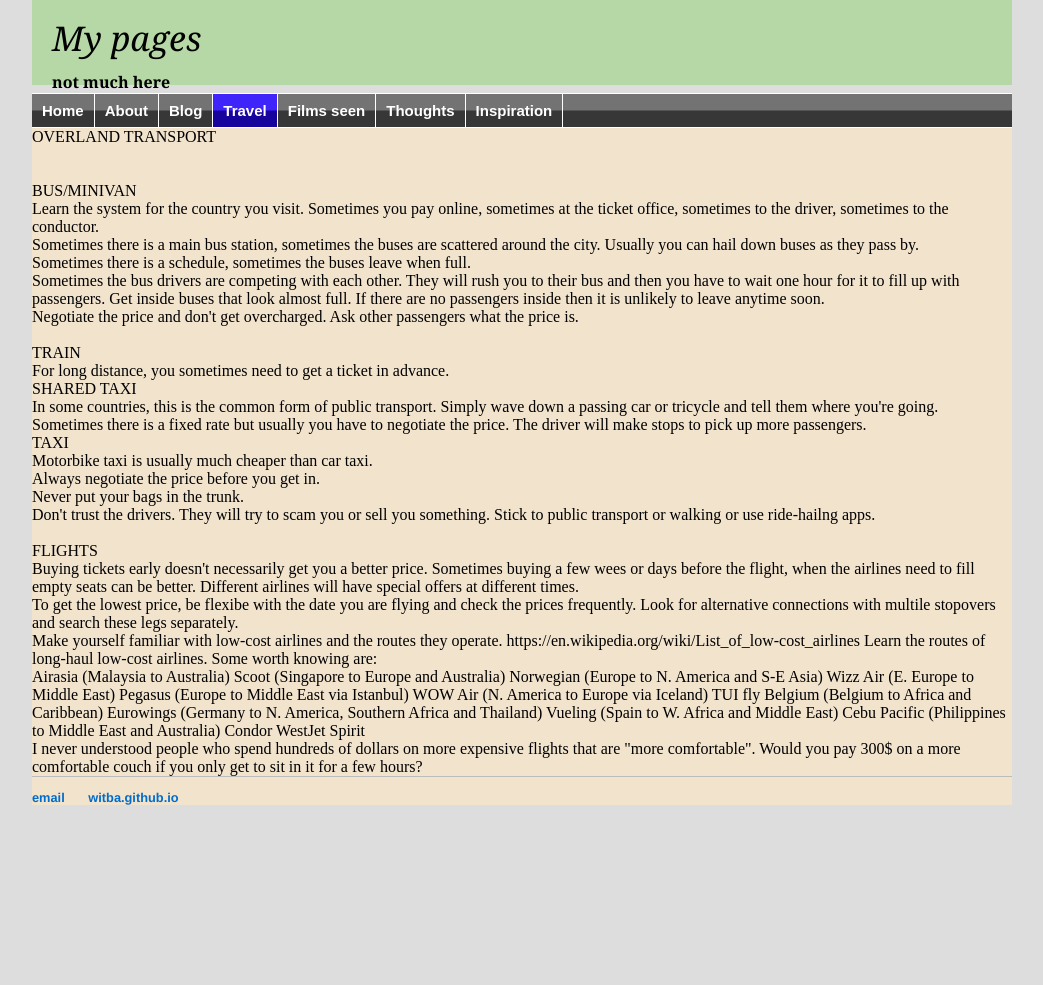
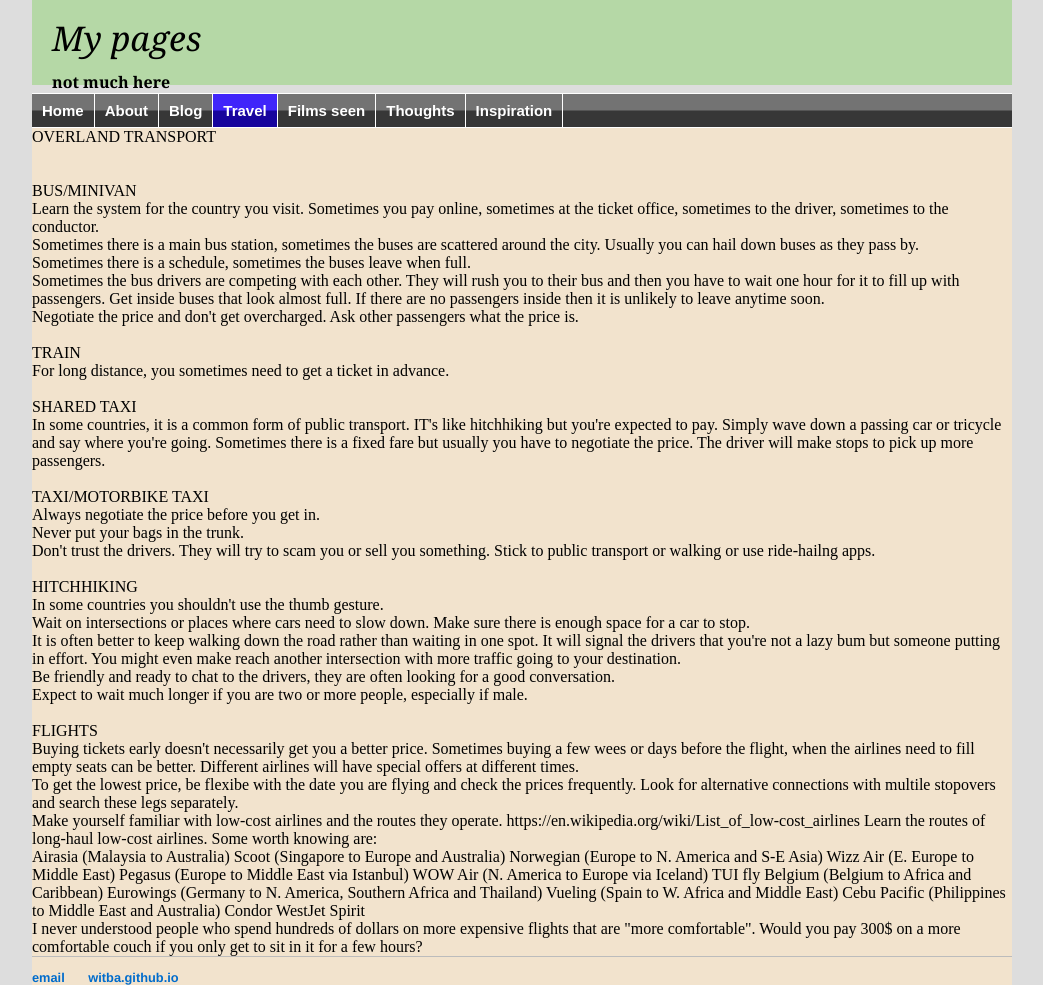
Before and after one commit to witba/witba.github.io, a Jekyll site: the page built from travel/transport.html, in a window 1280 px wide. Shown: the whole page, without its empty margins (118-1161 px from the left). Built offline with Jekyll 4.4.1, drawn with Linux system fonts in a browser that asks for light colours; before the commit the page ends 900 px from its top, so only the background shows below that.

Commit message:
Update transport.html

```diff
--- a/travel/transport.html
+++ b/travel/transport.html
@@ -16,16 +16,22 @@ Sometimes the bus drivers are competing with each other. They will rush you to t
 Negotiate the price and don't get overcharged. Ask other passengers what the price is.<br>
 <br>
 TRAIN<br>
-For long distance, you sometimes need to get a ticket in advance.
+For long distance, you sometimes need to get a ticket in advance.<br>
 <br>
 SHARED TAXI<br>
-In some countries, this is the common form of public transport. Simply wave down a passing car or tricycle and tell them where you're going. Sometimes there is a fixed rate but usually you have to negotiate the price. The driver will make stops to pick up more passengers.
+In some countries, it is a common form of public transport. IT's like hitchhiking but you're expected to pay. Simply wave down a passing car or tricycle and say where you're going. Sometimes there is a fixed fare but usually you have to negotiate the price. The driver will make stops to pick up more passengers.<br>
 <br>
-TAXI<br>
-Motorbike taxi is usually much cheaper than car taxi.<br>
+TAXI/MOTORBIKE TAXI<br>
 Always negotiate the price before you get in. <br>
 Never put your bags in the trunk.<br>
 Don't trust the drivers. They will try to scam you or sell you something. Stick to public transport or walking or use ride-hailng apps.<br>
+<br>
+HITCHHIKING<br>
+In some countries you shouldn't use the thumb gesture.<br>
+Wait on intersections or places where cars need to slow down. Make sure there is enough space for a car to stop. <br>
+It is often better to keep walking down the road rather than waiting in one spot. It will signal the drivers that you're not a lazy bum but someone putting in effort. You might even make reach another intersection with more traffic going to your destination.<br>
+Be friendly and ready to chat to the drivers, they are often looking for a good conversation.<br>
+Expect to wait much longer if you are two or more people, especially if male.<br>
 <br>
 FLIGHTS<br>
 Buying tickets early doesn't necessarily get you a better price. Sometimes buying a few wees or days before the flight, when the airlines need to fill empty seats can be better. Different airlines will have special offers at different times.<br>
```
